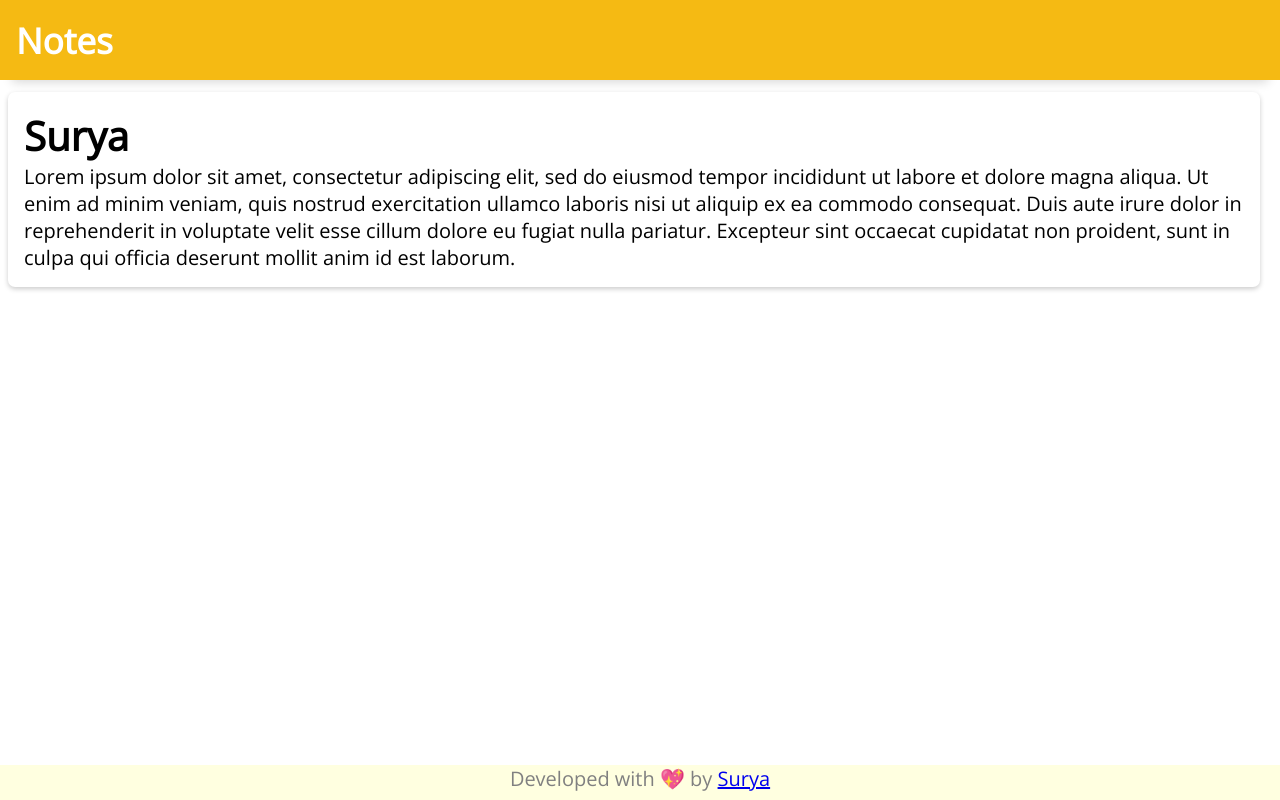
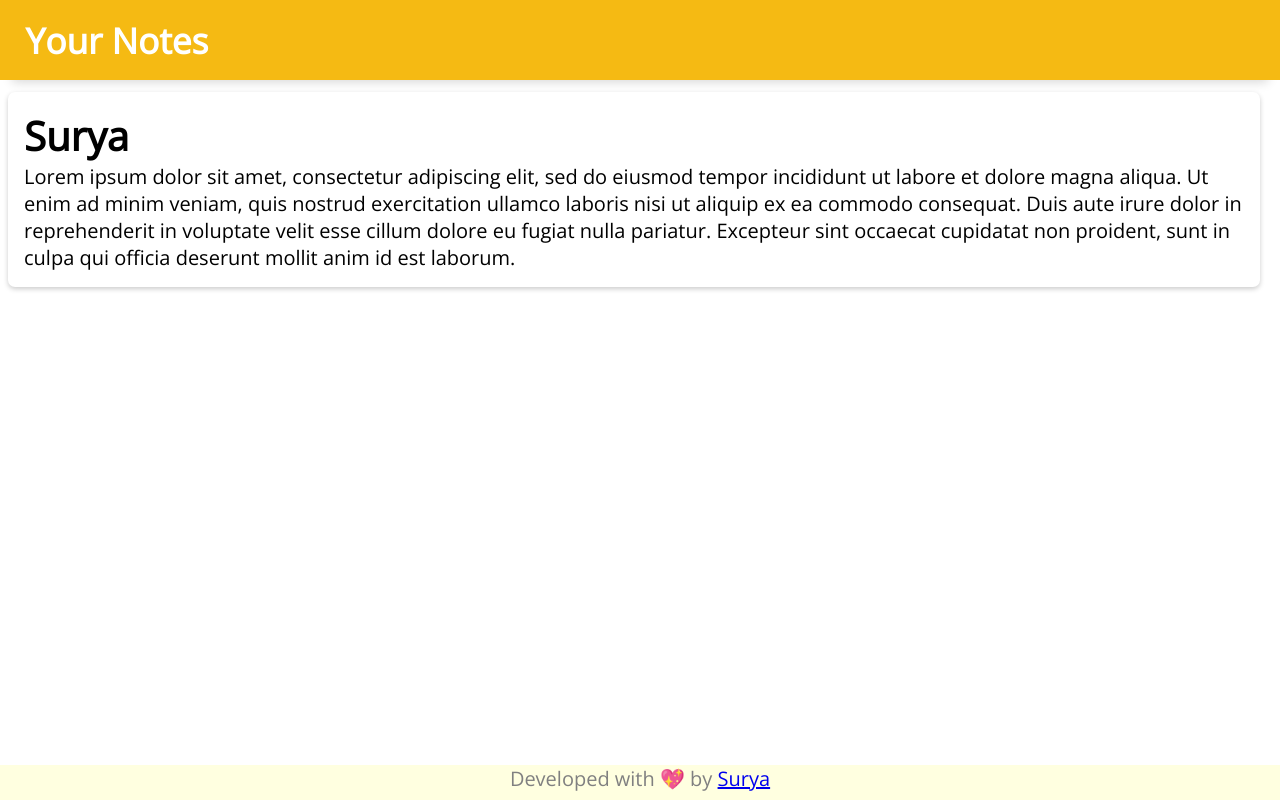
Before and after one commit to Surya-Kumar-03/Notes-App, a React (Create React App) app: page / in a window 1280 px wide. Built offline with nearby package versions, Linux system fonts and the light colour scheme.

Commit message:
Changes to UI

```diff
--- a/src/components/Header.jsx
+++ b/src/components/Header.jsx
@@ -3,7 +3,7 @@ import "../css/header.css";
 import logo from "../images/logo.png";
 
 function Header() {
-  return <h1 className="header">Notes</h1>;
+  return <h1 className="header">Your Notes</h1>;
 }
 
 export default Header;
--- a/src/css/header.css
+++ b/src/css/header.css
@@ -6,8 +6,9 @@
   font-family: "Open Sans", sans-serif;
   color: white;
   font-size: 6rem;
-  background-color: #F5BA13;
+  background-color: #f5ba13;
   padding: 1rem;
+  padding-left: 3rem;
   -webkit-box-shadow: 0px 14px 10px -12px rgba(0, 0, 0, 0.45);
   -moz-box-shadow: 0px 14px 10px -12px rgba(0, 0, 0, 0.45);
   box-shadow: 0px 14px 10px -12px rgba(0, 0, 0, 0.16);
@@ -16,5 +17,6 @@
 @media only screen and (min-width: 1024px) {
   .header {
     font-size: 2.2rem;
+    padding-left: 1.6rem;
   }
 }
```
